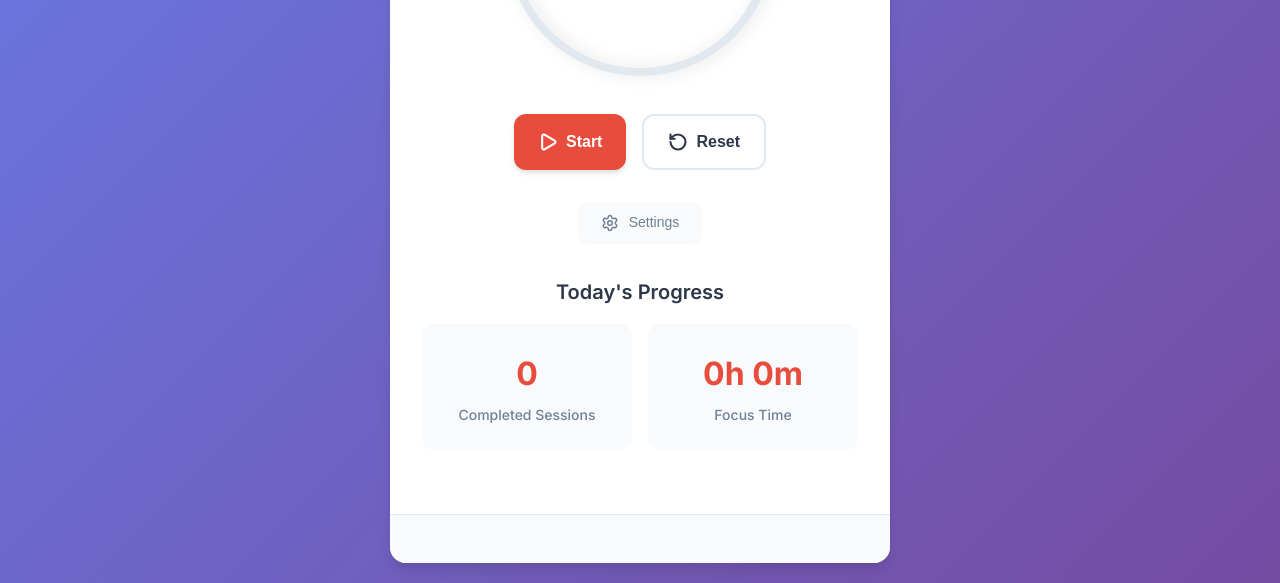
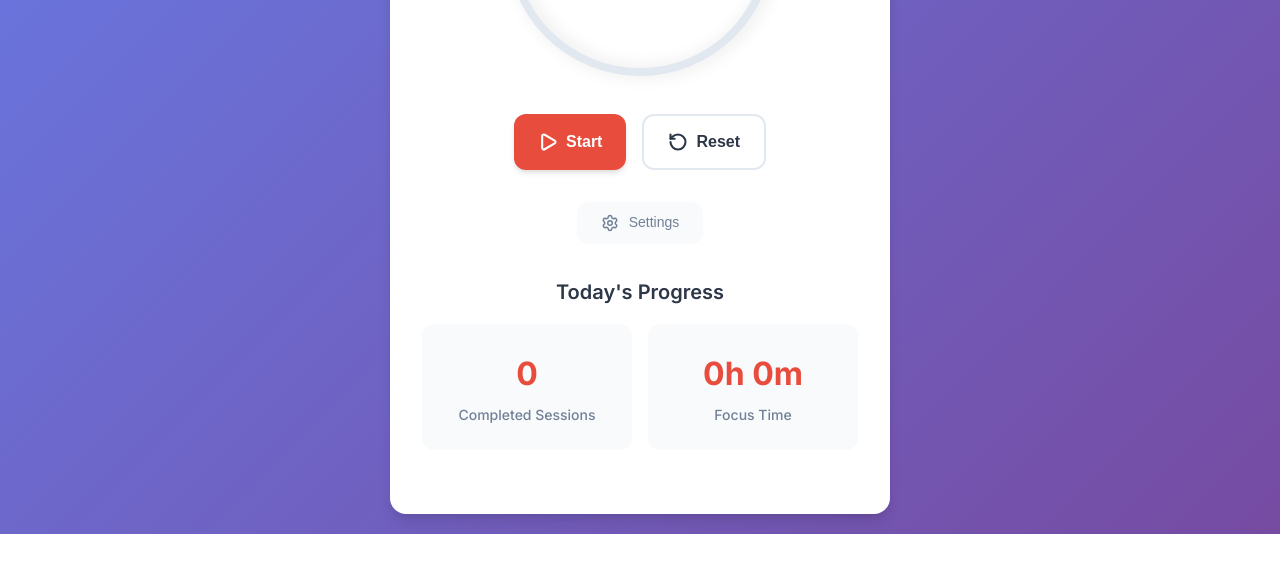
Before and after one commit to kjanat/pomodoro-timer, a website with bundled scripts: page src/index.html in a window 1280 px wide. Shown: the part 469-1052 px from the top of the page. After the commit the page ends 1003 px from the top, so only its background shows below. Built offline with nearby package versions, Linux system fonts and the light colour scheme.

Commit message:
Remove empty footer from index.html
Removed empty footer element from the HTML structure.

```diff
--- a/src/index.html
+++ b/src/index.html
@@ -226,8 +226,6 @@
           </div>
         </div>
       </main>
-
-      <footer class="footer"></footer>
     </div>
 
     <script src="js/icons.js"></script>
```
